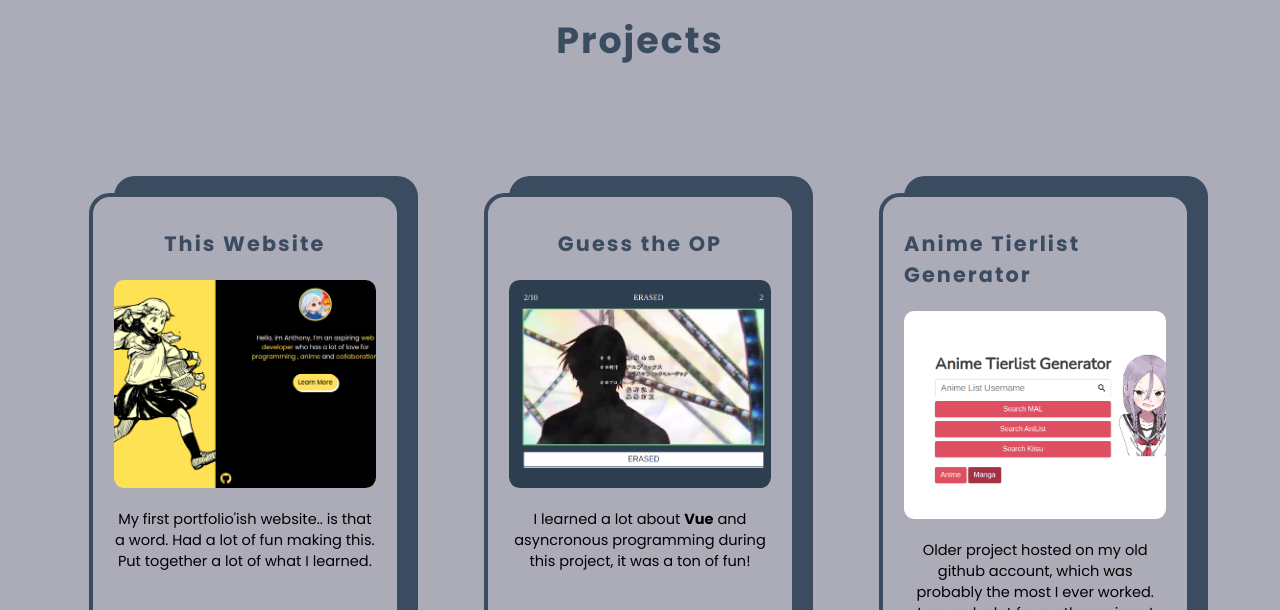
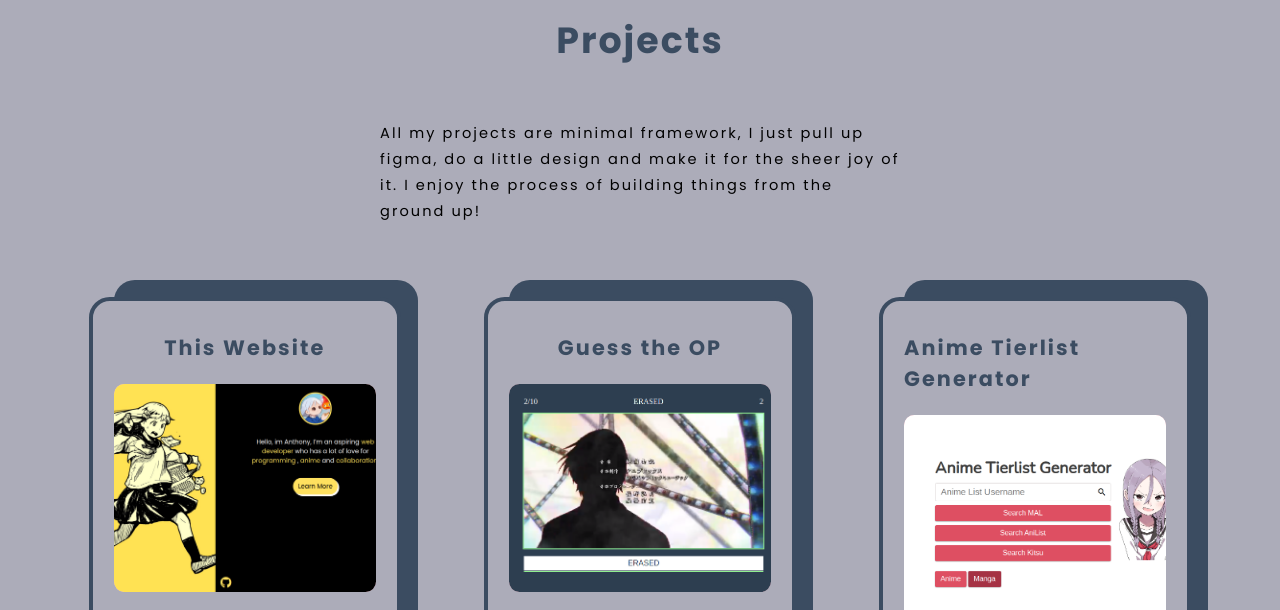
Before and after one commit to wwwwLulu/Portfolio, a website: page index.html in a window 1280 px wide. Shown: the part 840-1450 px from the top of the page. Drawn offline with Linux system fonts and the light colour scheme.

Commit message:
Paragraph above projects added

```diff
--- a/index.html
+++ b/index.html
@@ -90,7 +90,11 @@
 
         <section class="projects" id="projects">
             <h2 class="projects__heading heading text-secondary">Projects</h2>
-
+            <p class="projects__paragraph">
+                All my projects are minimal framework, I just pull up figma, do
+                a little design and make it for the sheer joy of it. I enjoy the
+                process of building things from the ground up!
+            </p>
             <div class="projects__card-container">
                 <div class="card">
                     <h4 class="card__title">This Website</h4>
--- a/sass/component/_projects.scss
+++ b/sass/component/_projects.scss
@@ -6,9 +6,14 @@
     display: flex;
     align-items: center;
     flex-direction: column;
-
     &__heading {
         margin: 5rem;
+    }
+    &__paragraph {
+        max-width: 50rem;
+        font-size: 1.4rem;
+        letter-spacing: 0.2rem;
+        line-height: 2.5rem;
     }
     &__card-container {
         width: 100%;
```
Also changed, not shown: css/style.css.
